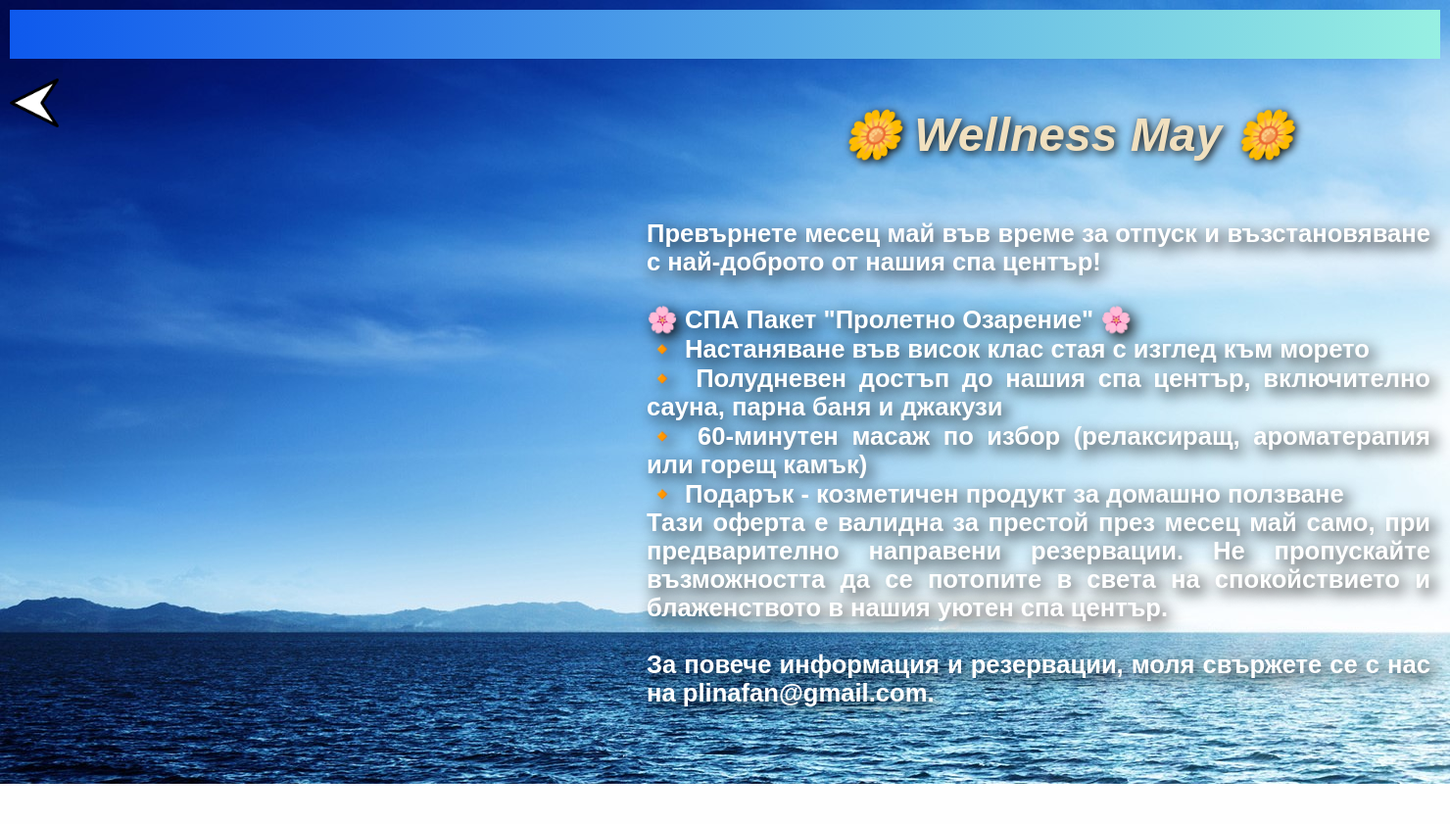
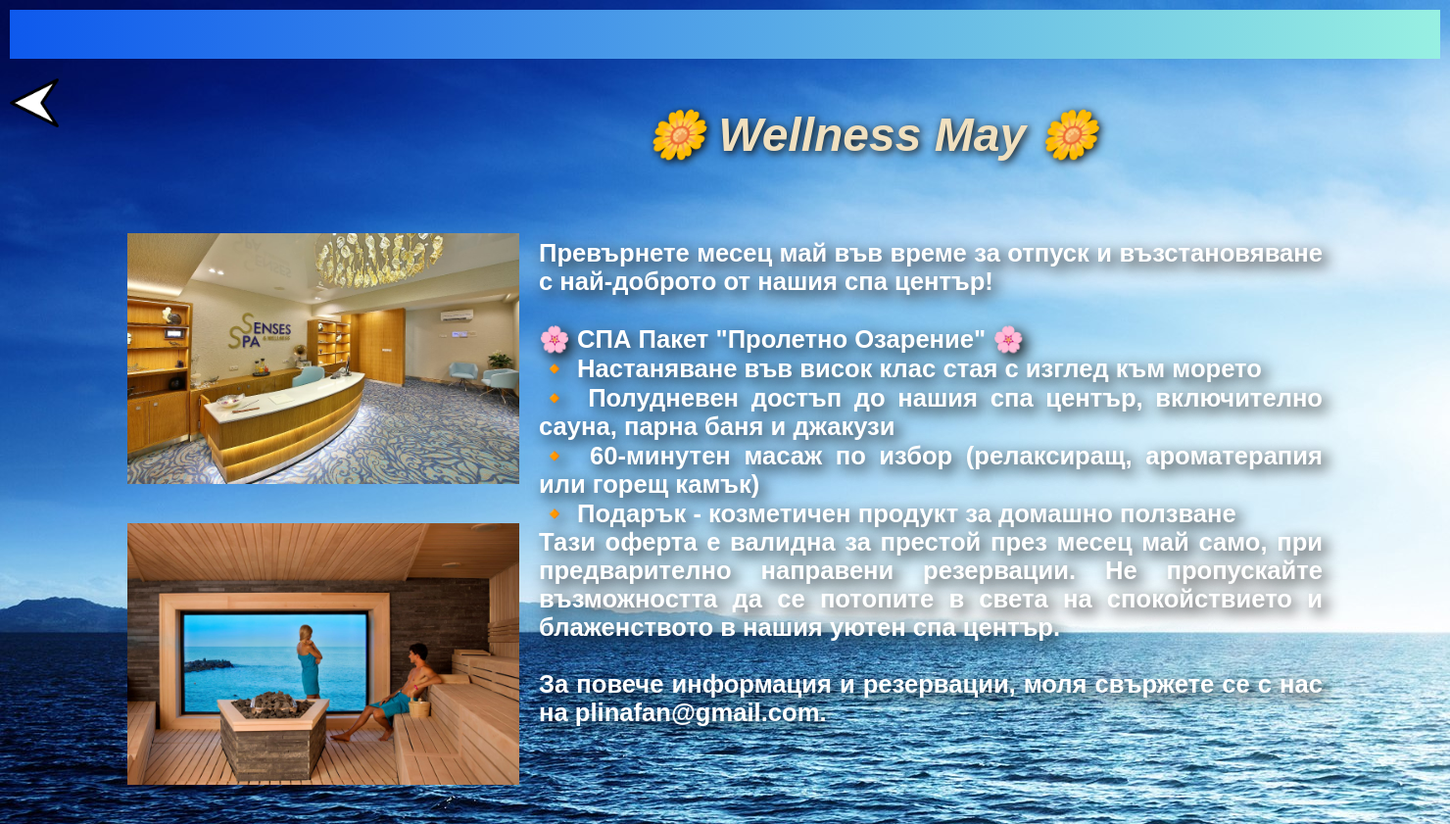
Before and after one commit to InaVuzelova/PLINAFAN, a PHP site: page /offers.php in a window 1480 px wide. Shown: the whole page at 98% size. Before the commit the page ends 800 px from the top, so only its background shows below. Run offline with PHP 8.4, Linux system fonts and the light colour scheme; data that the repository does not hold is empty.

Commit message:
Fixed pictures and text on all pages

```diff
--- a/offers.php
+++ b/offers.php
@@ -13,6 +13,37 @@
 p {
   text-shadow: 5px 5px 15px #050300;
 }
+
+.content-container {
+        display: flex;
+        justify-content: center;
+        align-items: flex-start;
+        margin: 20px 0;
+    }
+
+.image-container {
+        display: flex;
+        flex-direction: column;
+        margin-right: 20px;
+    }
+
+.image-container img {
+        margin-bottom: 20px;
+        width: 400px; /* Adjust width as needed */
+        height: auto; /* Maintain aspect ratio */
+        transition: transform 0.3s ease; /* Smooth zoom transition */
+    }
+
+.image-container img:hover {
+        transform: scale(1.1); /* Zoom in on hover */
+    }
+
+.text-container {
+        max-width: 800px;
+        color: white;
+        font-size: 160%;
+        text-align: justify;
+    }
 </style>
 <body>
 <?php
@@ -23,10 +54,15 @@ include 'menu.php';
         <img src="arrow2.png" width="50" height="35" align="left"></a><br>
 
 <div style="display:flex; font-size:150%;">
-<h1 style="color:#f0e0bf; text-align:center; margin-left: 800px;"><i><b>🌼 Wellness May 🌼</b></i></h1>
+<h1 style="color:#f0e0bf; text-align:center; margin-left: 600px;"><i><b>🌼 Wellness May 🌼</b></i></h1>
 </div>
-
-<p style="color:white; font-size:160%; width:800px; text-align:justify; margin-left: 650px;"><b>
+<div class="content-container">
+        <div class="image-container">
+            <img src="offer1.jpg" alt="Spa Image 1">
+            <img src="offer2.jpg" alt="Spa Image 2">
+        </div>
+<div class="text-container">
+<p><b>
 Превърнете месец май във време за отпуск и възстановяване с най-доброто от нашия спа център! <br><br>
 
 🌸 СПА Пакет "Пролетно Озарение" 🌸 <br>
@@ -39,6 +75,8 @@ include 'menu.php';
 
 За повече информация и резервации, моля свържете се с нас на plinafan@gmail.com.
 </b></p>
+</div>
+</div>
 
 </body>
 </html>
```
Also changed, not shown: entertainment.php (+23 -0 lines), services.php (+31 -0 lines), aerobics.jpg (added), aquapark1.jpg (added), aquapark2.jpg (added), aquapark3.jpg (added), aquasplash.jpg (added), horseriding.jpg (added), offer1.jpg (added), offer2.jpg (added).
